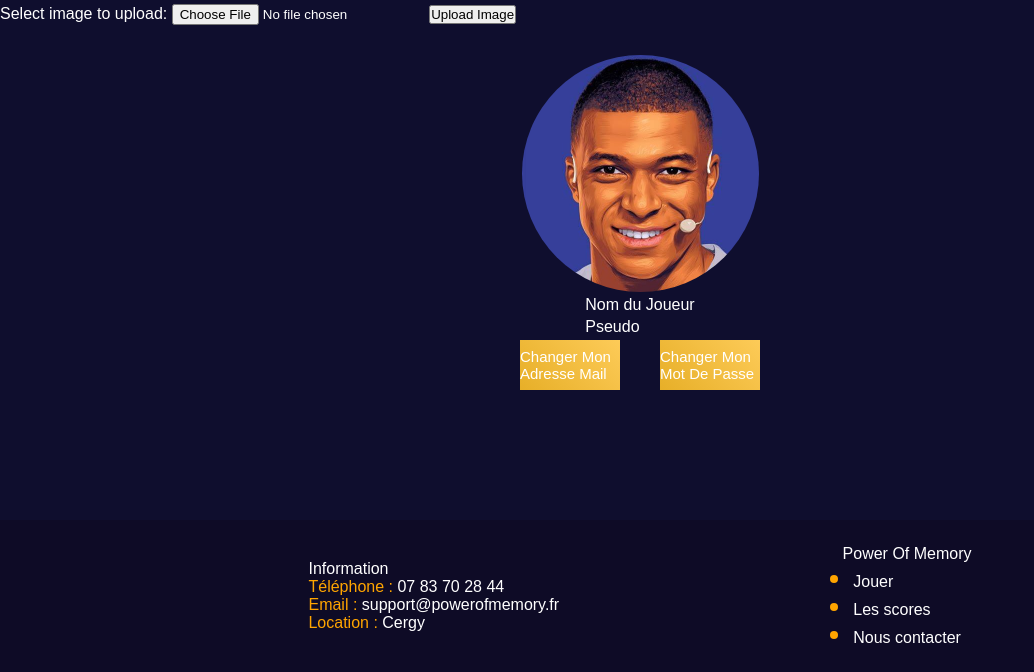
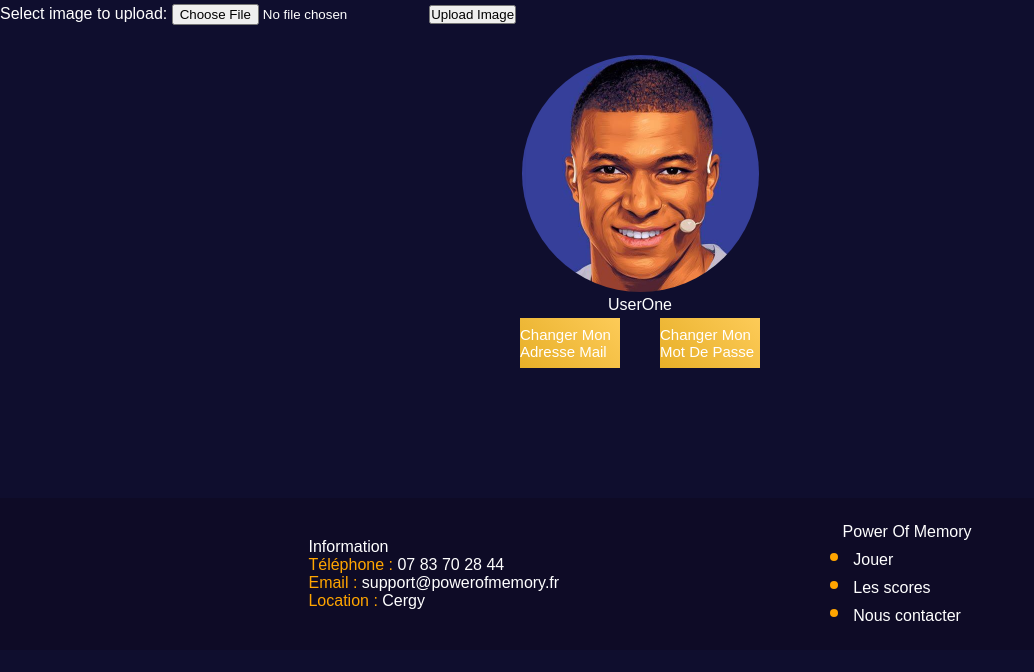
Before and after one commit to Nolent77/memory-website, a PHP site: page /myAccount.php in a window 1280 px wide. Shown: the part 388-1060 px from the top of the page, without its empty margins (0-1034 px from the left). After the commit the page ends 1009 px from the top, so only its background shows below. Run offline with PHP 8.4, Linux system fonts and the light colour scheme; a user stored in the database is signed in; data comes from the database, SQL or seed files in the repository.

Commit message:
add user name in myAccount

```diff
--- a/myAccount.php
+++ b/myAccount.php
@@ -5,6 +5,8 @@
     require_once 'utils/common.php';
     $css_file = 'myAccount.css';
     include 'partials/head.php';
+    $bd = connectToDbAndGetPdo();
+    global $bd;
 
     if (isset($_SESSION['message'])) {
         echo '<p style="color: green;">' . $_SESSION['message'] . '</p>';
@@ -56,8 +58,7 @@
                 <img src="<?php echo $target_dir .  $userId . '.jpg' ?>"
             </div>
             <div class ="backOfInfoPlayer">
-                <p>Nom du Joueur</p>
-                <p>Pseudo</p>
+                <p><?= getUsername($bd) ?></p>
             </div>
         </div>
         <div class="actionBtn">
```
